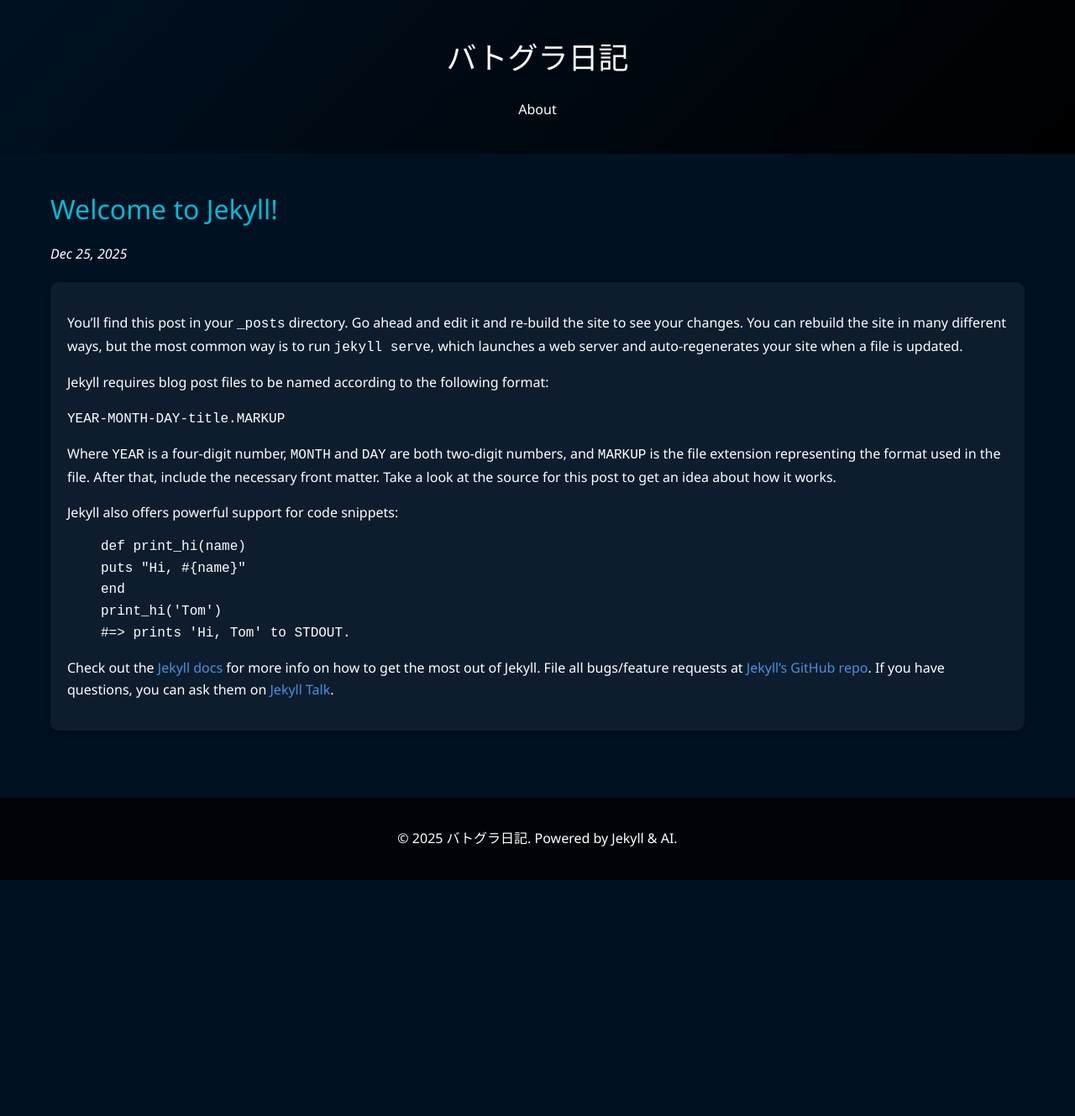
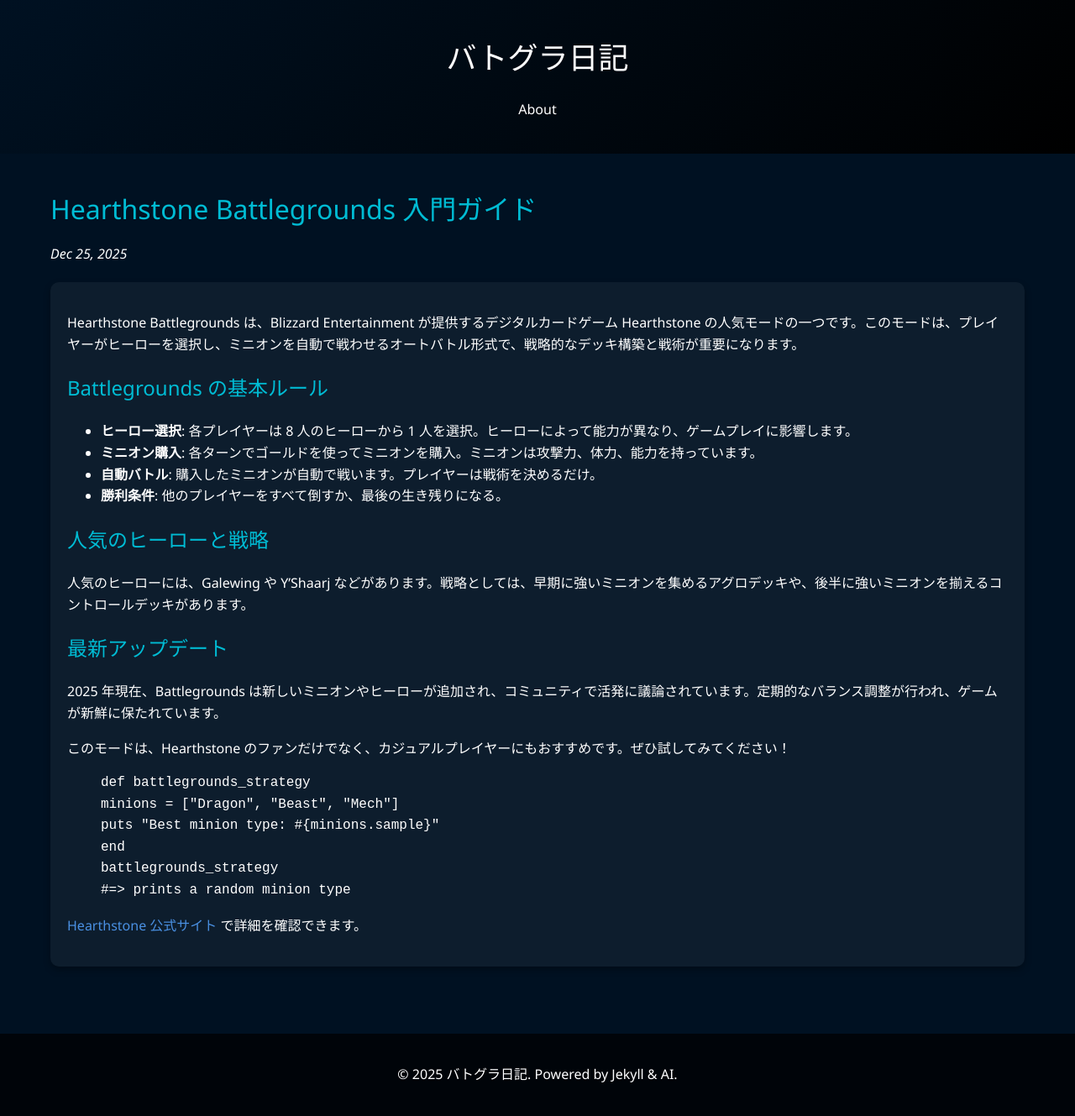
Before and after one commit to jagariku/ai-cms, a Jekyll site: the page built from _posts/2025-12-26-welcome-to-jekyll.markdown, in a window 1280 px wide. Shown: the whole page at 84% size. Built offline with Jekyll 4.4.1, drawn with Linux system fonts in a browser that asks for light colours; before the commit the page ends 1048 px from its top, so only the background shows below that.

Commit message:
Update post to Hearthstone Battlegrounds guide

```diff
--- a/_posts/2025-12-26-welcome-to-jekyll.markdown
+++ b/_posts/2025-12-26-welcome-to-jekyll.markdown
@@ -1,30 +1,38 @@
 ---
 layout: post
-title: "Welcome to Jekyll!"
+title: "Hearthstone Battlegrounds 入門ガイド"
 date: 2025-12-26 00:41:05 +0900
 categories: jekyll update
 ---
 
-You’ll find this post in your `_posts` directory. Go ahead and edit it and re-build the site to see your changes. You can rebuild the site in many different ways, but the most common way is to run `jekyll serve`, which launches a web server and auto-regenerates your site when a file is updated.
+Hearthstone Battlegrounds は、Blizzard Entertainment が提供するデジタルカードゲーム Hearthstone の人気モードの一つです。このモードは、プレイヤーがヒーローを選択し、ミニオンを自動で戦わせるオートバトル形式で、戦略的なデッキ構築と戦術が重要になります。
 
-Jekyll requires blog post files to be named according to the following format:
+## Battlegrounds の基本ルール
 
-`YEAR-MONTH-DAY-title.MARKUP`
+- **ヒーロー選択**: 各プレイヤーは 8 人のヒーローから 1 人を選択。ヒーローによって能力が異なり、ゲームプレイに影響します。
+- **ミニオン購入**: 各ターンでゴールドを使ってミニオンを購入。ミニオンは攻撃力、体力、能力を持っています。
+- **自動バトル**: 購入したミニオンが自動で戦います。プレイヤーは戦術を決めるだけ。
+- **勝利条件**: 他のプレイヤーをすべて倒すか、最後の生き残りになる。
 
-Where `YEAR` is a four-digit number, `MONTH` and `DAY` are both two-digit numbers, and `MARKUP` is the file extension representing the format used in the file. After that, include the necessary front matter. Take a look at the source for this post to get an idea about how it works.
+## 人気のヒーローと戦略
 
-Jekyll also offers powerful support for code snippets:
+人気のヒーローには、Galewing や Y'Shaarj などがあります。戦略としては、早期に強いミニオンを集めるアグロデッキや、後半に強いミニオンを揃えるコントロールデッキがあります。
+
+## 最新アップデート
+
+2025 年現在、Battlegrounds は新しいミニオンやヒーローが追加され、コミュニティで活発に議論されています。定期的なバランス調整が行われ、ゲームが新鮮に保たれています。
+
+このモードは、Hearthstone のファンだけでなく、カジュアルプレイヤーにもおすすめです。ぜひ試してみてください！
 
 {% highlight ruby %}
-def print_hi(name)
-puts "Hi, #{name}"
+def battlegrounds_strategy
+minions = ["Dragon", "Beast", "Mech"]
+puts "Best minion type: #{minions.sample}"
 end
-print_hi('Tom')
-#=> prints 'Hi, Tom' to STDOUT.
+battlegrounds_strategy
+#=> prints a random minion type
 {% endhighlight %}
 
-Check out the [Jekyll docs][jekyll-docs] for more info on how to get the most out of Jekyll. File all bugs/feature requests at [Jekyll’s GitHub repo][jekyll-gh]. If you have questions, you can ask them on [Jekyll Talk][jekyll-talk].
+[Hearthstone 公式サイト][hearthstone-site] で詳細を確認できます。
 
-[jekyll-docs]: https://jekyllrb.com/docs/home
-[jekyll-gh]: https://github.com/jekyll/jekyll
-[jekyll-talk]: https://talk.jekyllrb.com/
+[hearthstone-site]: https://playhearthstone.com/
```
